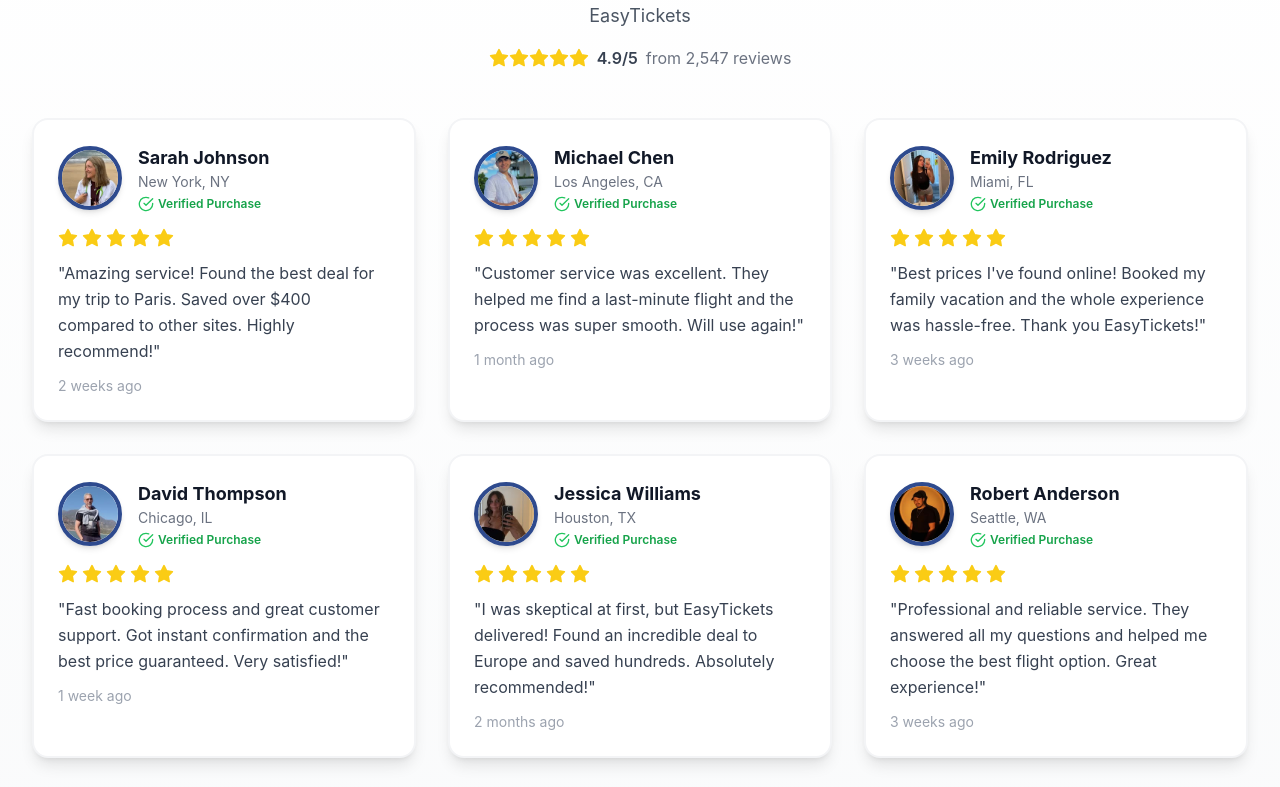
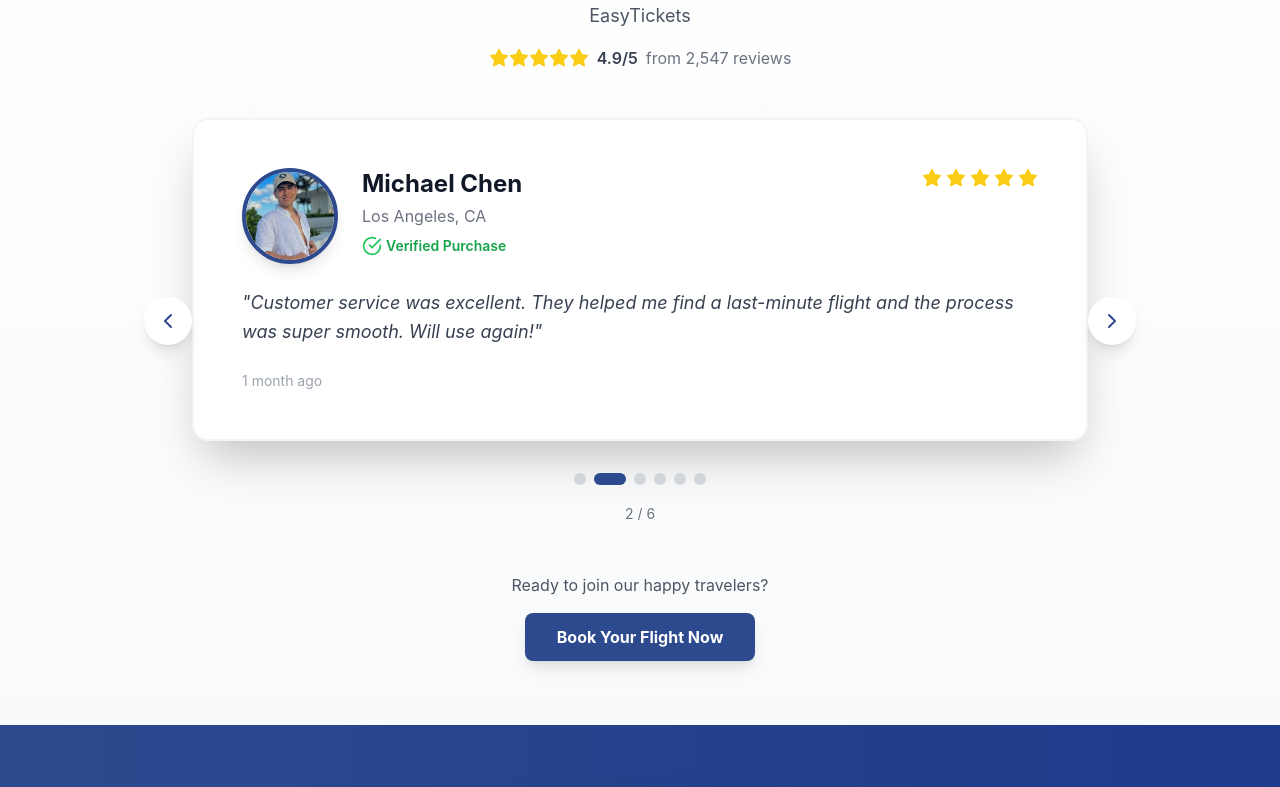
Before and after one commit to JhonEdward10/Aerolinea-EasyTicket, a React (Vite) app in the folder easytickets/: page / in a window 1280 px wide. Shown: the part 1906-2693 px from the top of the page. Built offline with nearby package versions, Linux system fonts and the light colour scheme; no server answers.

Commit message:
Testimonials carrusel

```diff
--- a/easytickets/src/components/Testimonials.jsx
+++ b/easytickets/src/components/Testimonials.jsx
@@ -1,7 +1,10 @@
-import React from 'react';
-import { Star, CheckCircle } from 'lucide-react';
+import React, { useState, useEffect } from 'react';
+import { Star, CheckCircle, ChevronLeft, ChevronRight } from 'lucide-react';
 
 const Testimonials = () => {
+  const [currentIndex, setCurrentIndex] = useState(0);
+  const [isAutoPlaying, setIsAutoPlaying] = useState(true);
+
   const testimonials = [
     {
       name: "Sarah Johnson",
@@ -59,10 +62,43 @@
     }
   ];
 
-  // // Función para generar avatar con iniciales
-  // const getAvatarUrl = (name) => {
-  //   return `https://ui-avatars.com/api/?name=${encodeURIComponent(name)}&background=random&color=fff&size=128&bold=true`;
-  // };
+  // Auto-play: cambiar testimonio cada 5 segundos
+  useEffect(() => {
+    if (!isAutoPlaying) return;
+
+    const interval = setInterval(() => {
+      setCurrentIndex((prevIndex) =>
+        prevIndex === testimonials.length - 1 ? 0 : prevIndex + 1
+      );
+    }, 5000); // Cambia cada 5 segundos
+
+    return () => clearInterval(interval);
+  }, [isAutoPlaying, testimonials.length]);
+
+  // Navegar al siguiente testimonio
+  const nextTestimonial = () => {
+    setIsAutoPlaying(false);
+    setCurrentIndex((prevIndex) =>
+      prevIndex === testimonials.length - 1 ? 0 : prevIndex + 1
+    );
+  };
+
+  // Navegar al testimonio anterior
+  const prevTestimonial = () => {
+    setIsAutoPlaying(false);
+    setCurrentIndex((prevIndex) =>
+      prevIndex === 0 ? testimonials.length - 1 : prevIndex - 1
+    );
+  };
+
+  // Ir a un testimonio específico (dots)
+  const goToTestimonial = (index) => {
+    setIsAutoPlaying(false);
+    setCurrentIndex(index);
+  };
+
+  // Obtener el testimonio actual
+  const currentTestimonial = testimonials[currentIndex];
 
   // Función para renderizar estrellas
   const renderStars = (rating) => {
@@ -96,57 +132,96 @@
           </div>
         </div>
 
-        {/* Grid de Testimonios */}
-        <div className="grid grid-cols-1 md:grid-cols-2 lg:grid-cols-3 gap-8">
-          {testimonials.map((testimonial, index) => (
-            <div
-              key={index}
-              className="bg-white rounded-2xl shadow-lg hover:shadow-2xl transition-all duration-300 p-6 border-2 border-gray-100 hover:border-primary"
+        {/* Carrusel de Testimonios */}
+        <div className="relative max-w-4xl mx-auto">
+          {/* Botón Anterior */}
+          <button
+            onClick={prevTestimonial}
+            className="absolute left-0 top-1/2 -translate-y-1/2 -translate-x-4 md:-translate-x-12 z-10 bg-white hover:bg-gray-100 text-primary rounded-full p-3 shadow-lg transition-all duration-300 hover:scale-110"
+            aria-label="Previous testimonial"
           >
+            <ChevronLeft className="w-6 h-6" />
+          </button>
+
+          {/* Botón Siguiente */}
+          <button
+            onClick={nextTestimonial}
+            className="absolute right-0 top-1/2 -translate-y-1/2 translate-x-4 md:translate-x-12 z-10 bg-white hover:bg-gray-100 text-primary rounded-full p-3 shadow-lg transition-all duration-300 hover:scale-110"
+            aria-label="Next testimonial"
+          >
+            <ChevronRight className="w-6 h-6" />
+          </button>
+
+          {/* Tarjeta del Testimonio */}
+          <div className="bg-white rounded-2xl shadow-2xl p-8 md:p-12 border-2 border-gray-100 transition-all duration-500">
             {/* Header del testimonial */}
-              <div className="flex items-center space-x-4 mb-4">
+            <div className="flex flex-col sm:flex-row items-center sm:items-start space-y-4 sm:space-y-0 sm:space-x-6 mb-6">
               {/* Avatar */}
               <img
-                  src={testimonial.photo}
-                  alt={testimonial.name}
-                  className="w-16 h-16 rounded-full border-4 border-primary shadow-md object-cover"
+                src={currentTestimonial.photo}
+                alt={currentTestimonial.name}
+                className="w-24 h-24 rounded-full border-4 border-primary shadow-lg object-cover"
               />
 
-                {/* Nombre y ubicación */}
-                <div className="flex-1">
-                  <h3 className="font-bold text-gray-900 text-lg">
-                    {testimonial.name}
+              {/* Nombre, ubicación y verificación */}
+              <div className="flex-1 text-center sm:text-left">
+                <h3 className="font-bold text-gray-900 text-2xl mb-1">
+                  {currentTestimonial.name}
                 </h3>
-                  <p className="text-sm text-gray-500">
-                    {testimonial.location}
+                <p className="text-gray-500 mb-2">
+                  {currentTestimonial.location}
                 </p>
-                  {testimonial.verified && (
-                    <div className="flex items-center space-x-1 mt-1">
-                      <CheckCircle className="w-4 h-4 text-green-500" />
-                      <span className="text-xs text-green-600 font-semibold">
+                {currentTestimonial.verified && (
+                  <div className="flex items-center justify-center sm:justify-start space-x-1">
+                    <CheckCircle className="w-5 h-5 text-green-500" />
+                    <span className="text-sm text-green-600 font-semibold">
                       Verified Purchase
                     </span>
                   </div>
                 )}
               </div>
-              </div>
 
               {/* Rating */}
-              <div className="flex items-center space-x-1 mb-3">
-                {renderStars(testimonial.rating)}
+              <div className="flex items-center space-x-1">
+                {renderStars(currentTestimonial.rating)}
+              </div>
             </div>
 
             {/* Comentario */}
-              <p className="text-gray-700 leading-relaxed mb-3">
-                "{testimonial.comment}"
+            <div className="mb-6">
+              <p className="text-gray-700 text-lg leading-relaxed italic">
+                "{currentTestimonial.comment}"
               </p>
+            </div>
 
             {/* Fecha */}
-              <p className="text-sm text-gray-400">
-                {testimonial.date}
+            <p className="text-sm text-gray-400 text-center sm:text-left">
+              {currentTestimonial.date}
             </p>
           </div>
+
+          {/* Indicadores (Dots) */}
+          <div className="flex justify-center space-x-2 mt-8">
+            {testimonials.map((_, index) => (
+              <button
+                key={index}
+                onClick={() => goToTestimonial(index)}
+                className={`transition-all duration-300 rounded-full ${
+                  index === currentIndex
+                    ? 'w-8 h-3 bg-primary'
+                    : 'w-3 h-3 bg-gray-300 hover:bg-gray-400'
+                }`}
+                aria-label={`Go to testimonial ${index + 1}`}
+              />
             ))}
+          </div>
+
+          {/* Contador */}
+          <div className="text-center mt-4">
+            <span className="text-gray-500 text-sm">
+              {currentIndex + 1} / {testimonials.length}
+            </span>
+          </div>
         </div>
 
         {/* Call to Action */}
```
Lines whose indentation alone changed are shown as unchanged.
